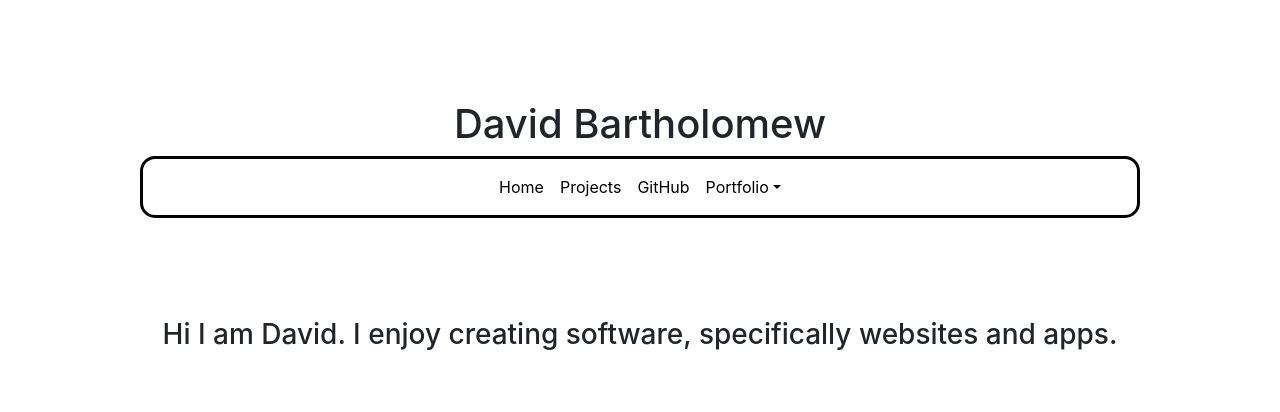
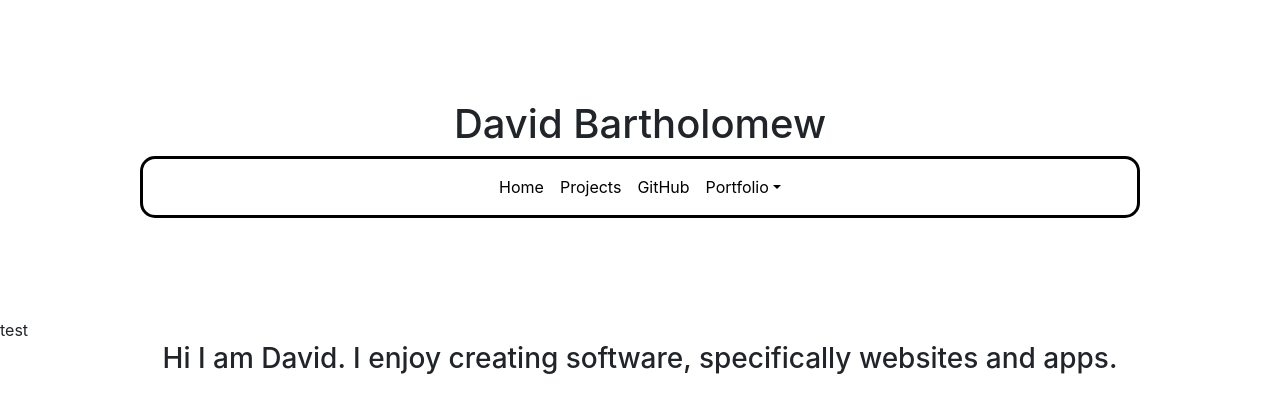
Before and after one commit to barthinator/davidsite, a React (Create React App) app in the folder client/: page / in a window 1280 px wide. Shown: the top 412 px of the page. Built offline with nearby package versions, Linux system fonts and the light colour scheme.

Commit message:
Some state changing

```diff
--- /dev/null
+++ b/client/src/components/AnimateText.js
@@ -0,0 +1,29 @@
+import React, {Component} from 'react';
+
+
+class AnimateText extends Component{
+
+  constructor(props){
+    super(props);
+    this.state = {
+      name: this.props.name,
+      isClicked: false,
+    };
+  }
+
+  handleClick() {
+    this.setState({isClicked: true});
+    this.setState({name: "Lmao nice click"});
+    console.log(this.state)
+  }
+
+  render () {
+    return (
+      <div className="AnimateText" onClick={() => this.handleClick()}>
+        {this.state.name}
+      </div>
+    )
+  }
+}
+
+export default AnimateText
--- a/client/src/views/Home.js
+++ b/client/src/views/Home.js
@@ -1,8 +1,7 @@
 import React, { Component } from "react";
 import { Row, Col, Container } from "reactstrap";
-import Slider from '../components/Slider'
-import SvgTests from '../components/SvgTests.js';
 import './css/Home.css'
+import AnimateText from "../components/AnimateText"
 
 class Home extends Component {
   state = { users: [] }
@@ -19,6 +18,7 @@ class Home extends Component {
     return (
       <div className="Home">
 
+        <AnimateText name="test"></AnimateText>
         <h3>Hi I am David. I enjoy creating software, specifically websites and apps.</h3>
 
         {this.state.users.map(user =>
```
